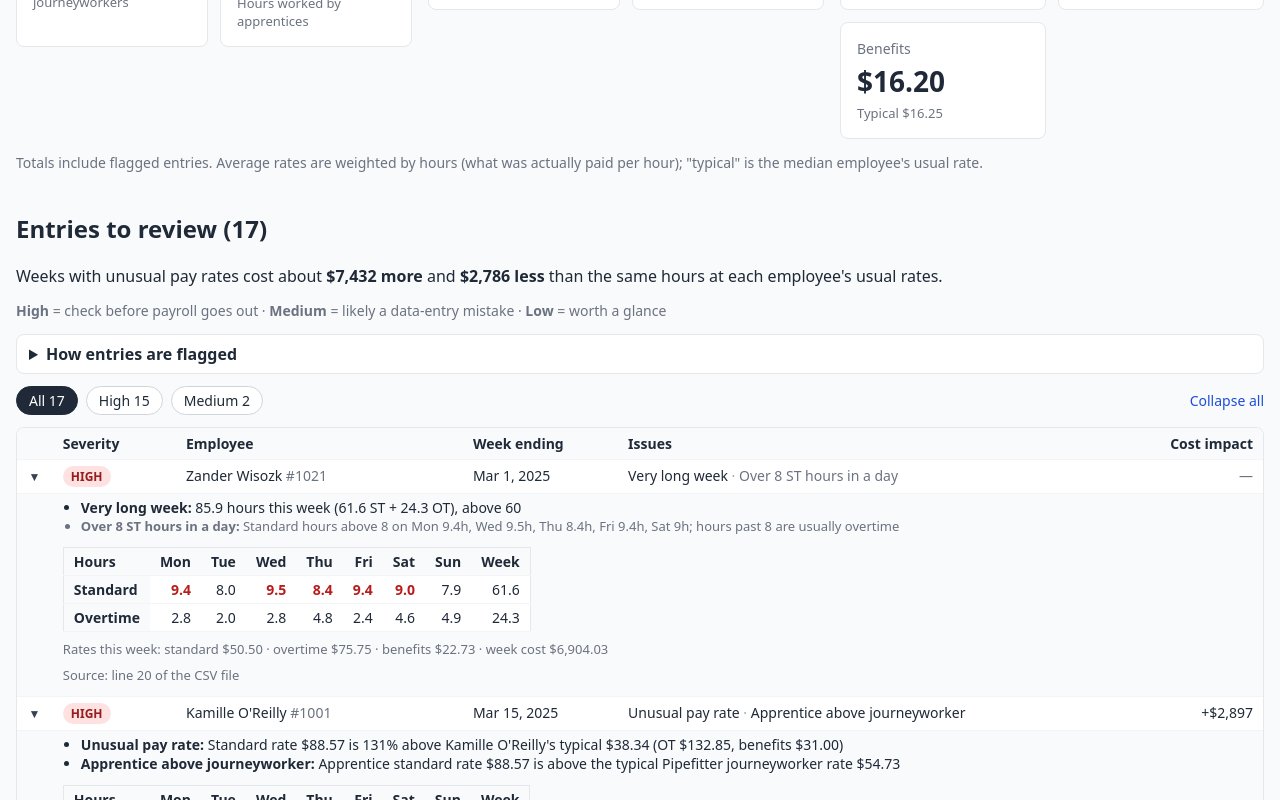
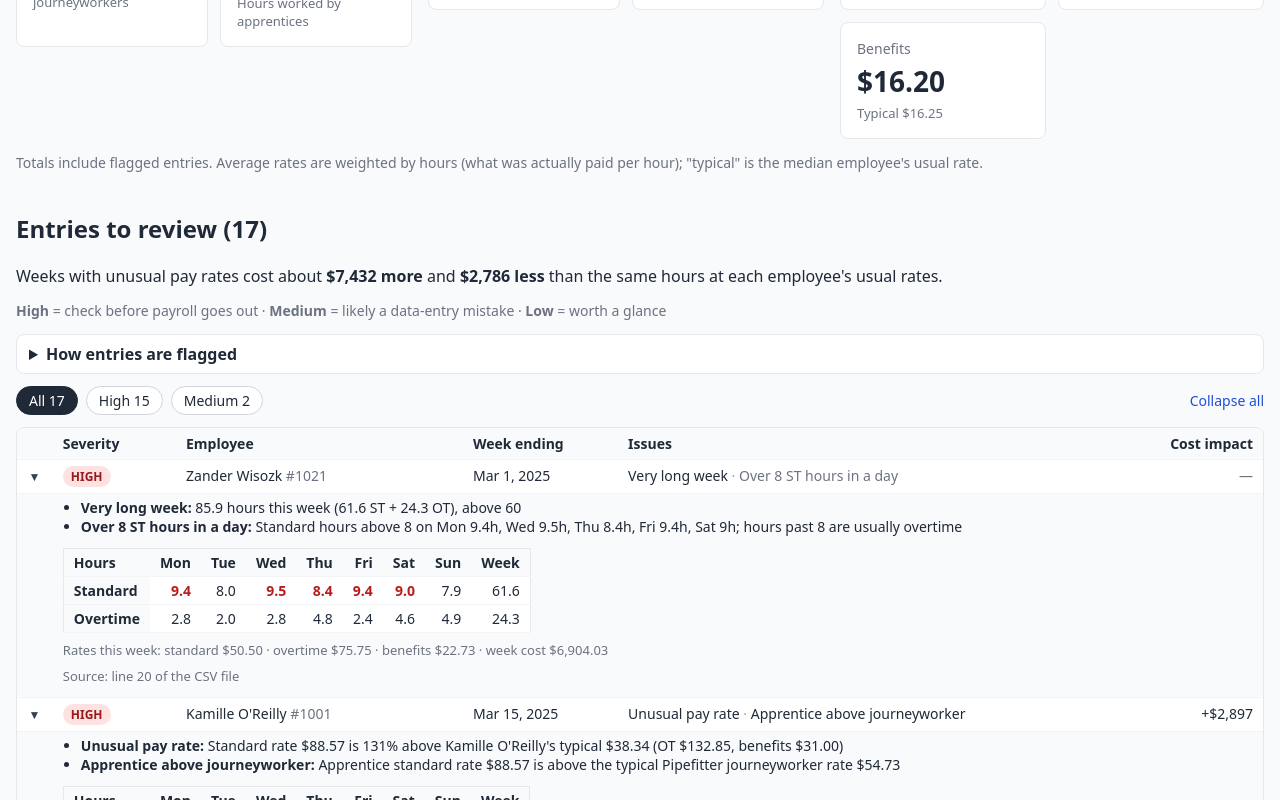
Before and after one commit to mariams98/Payroll-Dashboard, a React (Vite) app: page / in a window 1280 px wide. Both pictures are taken after a click on the button "Expand all". Shown: the part 411-1211 px from the top of the page. Built offline with nearby package versions, Linux system fonts and the light colour scheme.

Commit message:
Show all reasons in anomaly table at full font weight

```diff
--- a/src/components/AnomalyTable.tsx
+++ b/src/components/AnomalyTable.tsx
@@ -14,8 +14,9 @@ const SEVERITY_HELP: Record<Severity, string> = {
 
 const SEVERITIES: Severity[] = ['high', 'medium', 'low']
 
-// "Over 8 ST hours" always appears together with a stronger reason in this data,
-// so when a row has other reasons it is shown smaller, as supporting detail.
+// "Over 8 ST hours" always appears together with a stronger reason in this data, so in the
+// collapsed issues list it is greyed out when the row has other reasons. The expanded view
+// shows every reason at full weight, since the user asked for the details.
 function isSecondary(anomaly: Anomaly, row: FlaggedRow): boolean {
   return anomaly.rule === 'daily-st-high' && row.anomalies.length > 1
 }
@@ -42,7 +43,7 @@ function RowDetails({ row, record }: { row: FlaggedRow; record?: WeekRecord }) {
     <div className="row-details">
       <ul className="reasons">
         {row.anomalies.map((anomaly, i) => (
-          <li key={i} className={isSecondary(anomaly, row) ? 'secondary' : undefined}>
+          <li key={i}>
             <strong>{RULE_LABELS[anomaly.rule]}:</strong> {anomaly.message}
           </li>
         ))}
--- a/src/index.css
+++ b/src/index.css
@@ -265,11 +265,6 @@ a.card-link:focus-visible {
   border-color: #075985;
 }
 
-/* Supporting reasons ("Over 8 ST hours" next to a stronger reason) are de-emphasized */
-ul.reasons li.secondary {
-  color: #6b7280;
-  font-size: 0.8125rem;
-}
 
 th.number {
   text-align: right;
```
Also changed, not shown: 1 other file (tests, documents, lock files or other folders).
